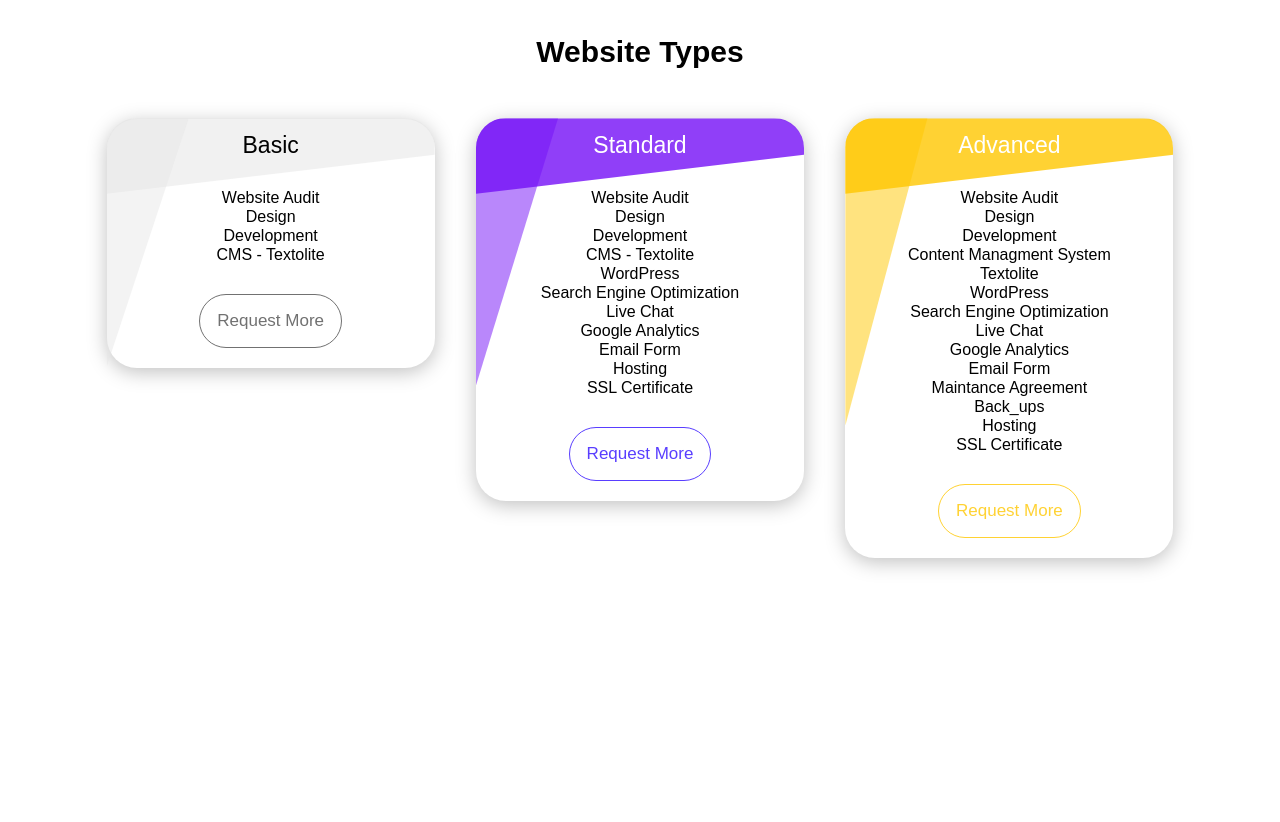
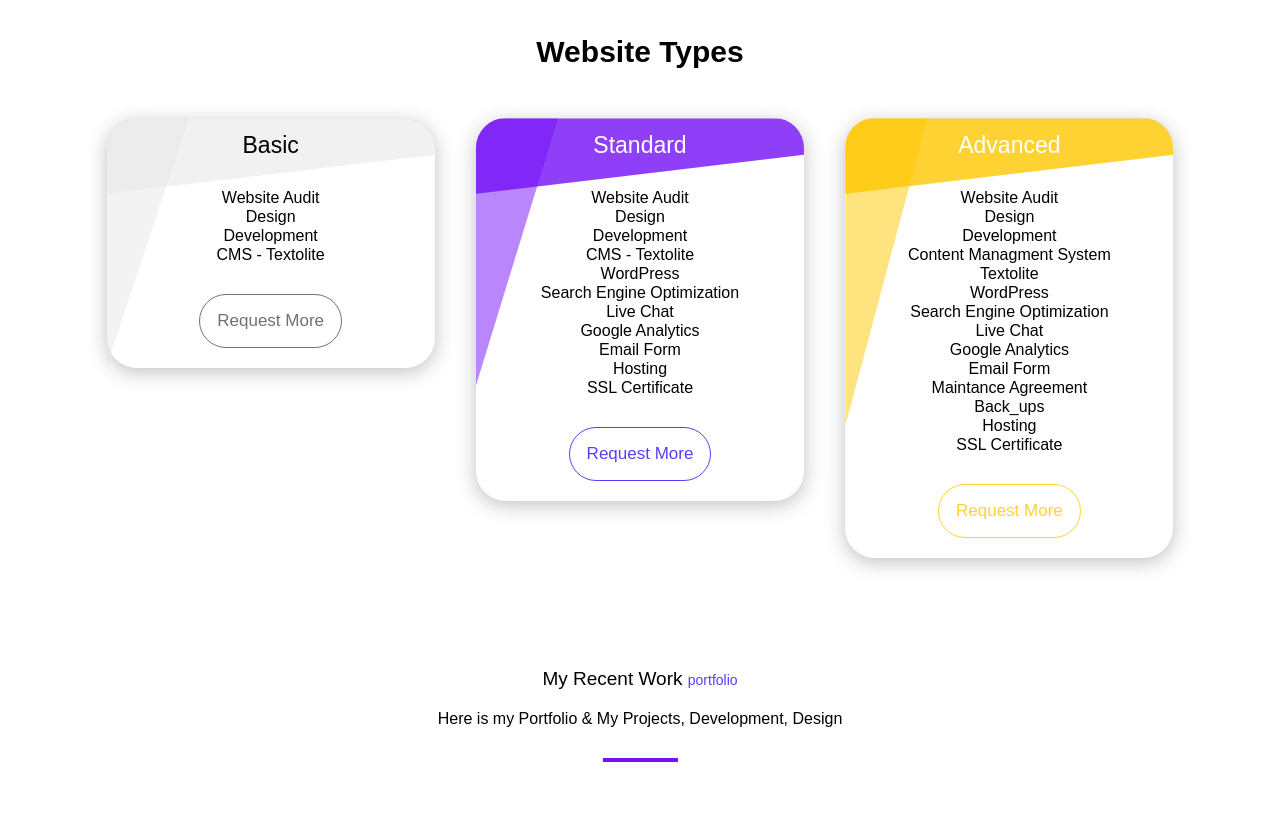
Before and after one commit to serhii-edit/2-portfolio, a website: page src/index.html in a window 1280 px wide. Shown: the part 1420-2242 px from the top of the page. Before the commit the page ends 2028 px from the top, so only its background shows below. Drawn offline with Linux system fonts and the light colour scheme.

Commit message:
Feat: creat portfolio section, add header

```diff
--- a/src/index.html
+++ b/src/index.html
@@ -330,6 +330,28 @@
   </section>
   <!-- /.types -->
 
+  <section class="portfolio">
+    <div class="container portfolio__container">
+      <div class="portfolio__header">
+        <h3 class="portfolio__header-title">
+          My Recent Work
+          <span class="portfolio__header-title-small">portfolio</span>
+        </h3>
+        <p class="portfolio__header-subtitle">
+          Here is my Portfolio & My Projects, Development, Design
+        </p>
+        <div class="portfolio__header-line"></div>
+        <!-- /.portfolio__header-line -->
+      </div>
+      <!-- /.portfolio__header -->
+
+
+
+    </div>
+    <!-- /.container -->
+  </section>
+  <!-- /.portfolio -->
+
  </main>
  <!-- /.main -->
 
--- a/src/scss/style.scss
+++ b/src/scss/style.scss
@@ -6,5 +6,6 @@
 @import "tamplate/hero";
 @import "tamplate/about";
 @import "tamplate/types";
+@import "tamplate/portfolio";
 
 @import "responsive";
--- /dev/null
+++ b/src/scss/tamplate/_portfolio.scss
@@ -0,0 +1,45 @@
+.portfolio {
+  padding-top: 60px;
+  padding-bottom: 60px;
+  &__header {
+    text-align: center;
+    color: $black;
+    &-title {
+      margin-bottom: 20px;
+
+      font-style: normal;
+      font-weight: 400;
+      font-size: 19px;
+      &-small {
+        color: $primary;
+        // position: relative;
+        // display: inline-block;
+        // margin-left: 5px;
+        // &::before {
+        //   position: absolute;
+        //   left: -4px;
+        //   content: "";
+        //   // display: inline-block;
+        //   line-height: 19px;
+        //   width: 2px;
+        //   height: 20px;
+        //   background-color: $primary;
+        // }
+      }
+    }
+    &-subtitle {
+      font-style: normal;
+      font-weight: 400;
+      font-size: 16px;
+      margin-bottom: 30px;
+    }
+    &-line {
+      width: 75px;
+      height: 4px;
+      background-color: $primary2;
+      margin-left: auto;
+      margin-right: auto;
+    }
+  } // Header
+
+} // Portfolio
```
Also changed, not shown: src/css/style.css.
